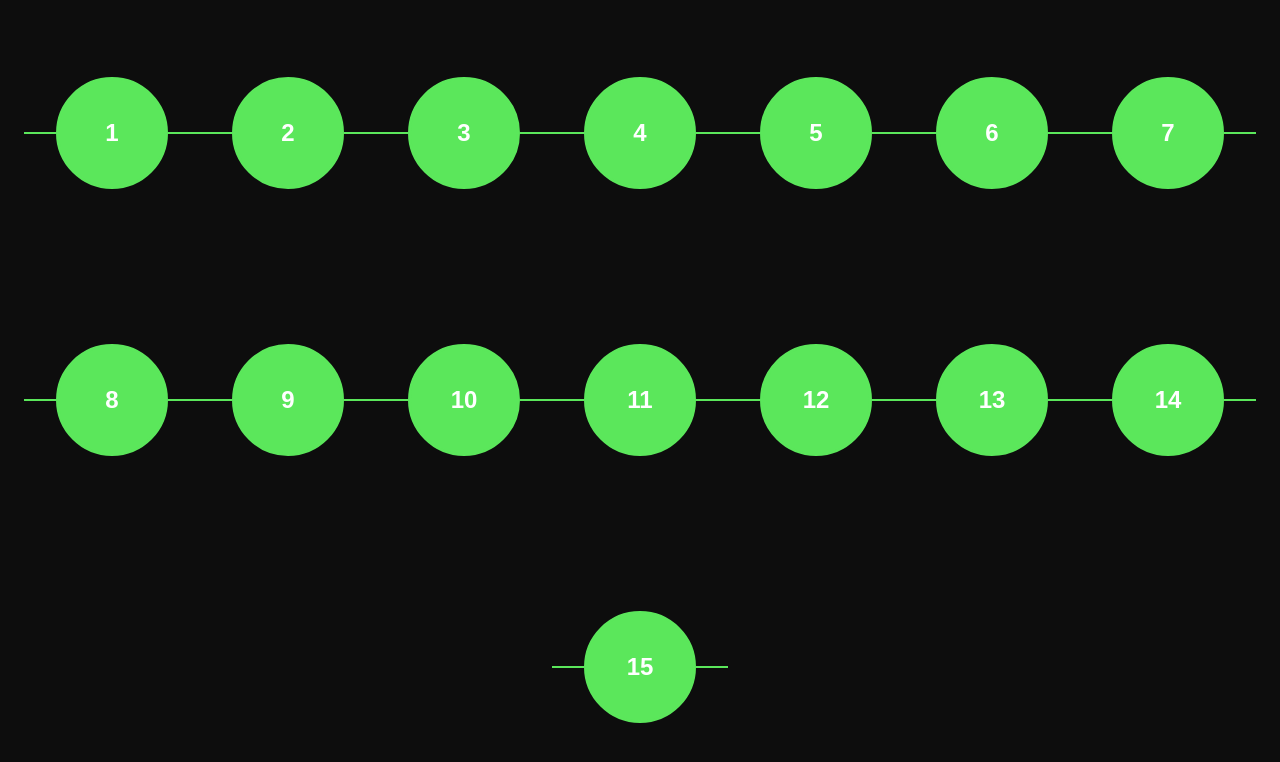
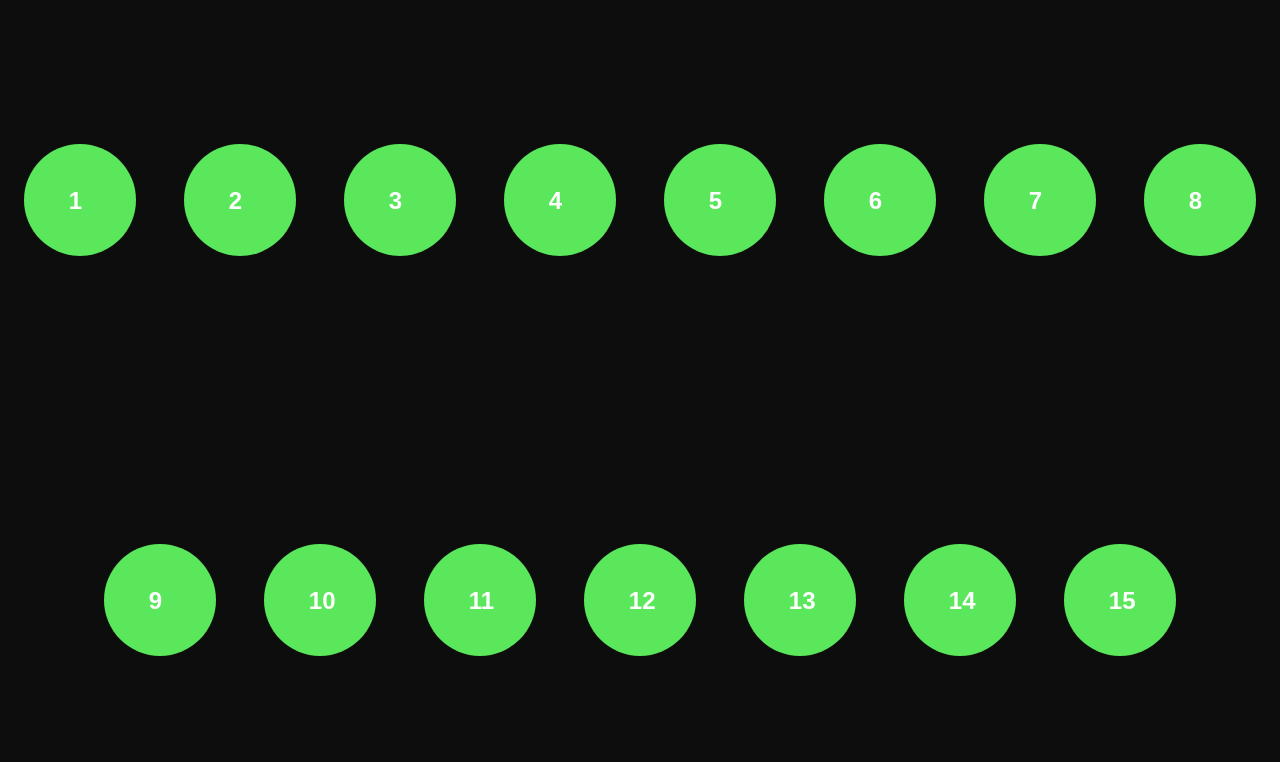
Before and after one commit to victorobiora/soccermania, a Next.js app: page /play/level in a window 1280 px wide. Shown: the top 762 px of the page. Built offline with nearby package versions, Linux system fonts and the light colour scheme.

Commit message:
minor animations added to the level and GameScreen pages

```diff
--- a/src/components/HomePage.module.css
+++ b/src/components/HomePage.module.css
@@ -42,6 +42,7 @@
 
 .playBounce {
     animation: bounce 1s infinite;
+
   }
 
   @keyframes bounce {
--- a/src/components/Level.jsx
+++ b/src/components/Level.jsx
@@ -1,15 +1,15 @@
-import classes from './LevelComponent.module.css'
+import classes from "./LevelComponent.module.css";
 
-const Level = props => {
- return (
+const Level = (props) => {
+  return (
     <div className={classes.item}>
-    <span></span>
-    <div className={classes.pentagon}>
-      <h2>{props.selectedLevel}</h2>
+      <div className={classes.pentagon}>
+        <div className={classes.color}>
+          <h2>{props.selectedLevel}</h2>
+        </div>
+      </div>
     </div>
-    <span></span>
-  </div>
- )
-}
+  );
+};
 
-export default Level
+export default Level;
--- a/src/components/LevelComponent.module.css
+++ b/src/components/LevelComponent.module.css
@@ -22,12 +22,36 @@
 
 
 .pentagon {
-    background-color: rgb(91, 231, 91);
+    margin: 0 1.5rem ;
     border-radius: 50%;
-    border: 3px solid rgb(91, 231, 91);
+    position: relative;
     height: 7rem;
     width: 7rem;
     display: flex;
     align-items: center;
     justify-content: center;
+
 }
+
+.color{
+    background-color: rgb(91, 231, 91);
+    border-radius: 50%;
+    animation: pentagonswitch 2s ease-out forwards;
+}
+
+.color h2 {
+    position: absolute;
+    top: 38%;
+    left: 40%;
+}
+
+@keyframes pentagonswitch {
+    0%{
+     height: 0;
+     width: 0;
+    }
+    100%{
+    height: 7rem;
+    width: 7rem;
+    }
+}
--- a/src/store/soccer-redux.js
+++ b/src/store/soccer-redux.js
@@ -2,7 +2,8 @@ import { createSlice, configureStore } from "@reduxjs/toolkit";
 
 const questionsInitialState = {
     questions: {},
-    level: 0
+    level: 0,
+    passed: null
 }
 
 const qSlice = createSlice({
@@ -12,6 +13,9 @@ const qSlice = createSlice({
         addQuestions(state, action){
             console.log('i am here')
             state.questions = action.payload
+        },
+        setPassed: (state, action) =>{
+            state.passed = action.payload;
         }
     }
 })
```
Also changed, not shown: src/components/GameScreen.jsx (+27 -7 lines), src/components/GameScreen.module.css (+32 -0 lines), src/components/OptionField.jsx (+14 -1 lines).
